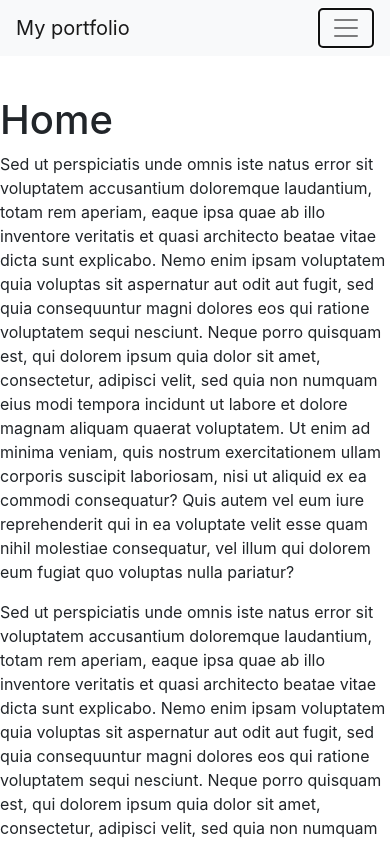
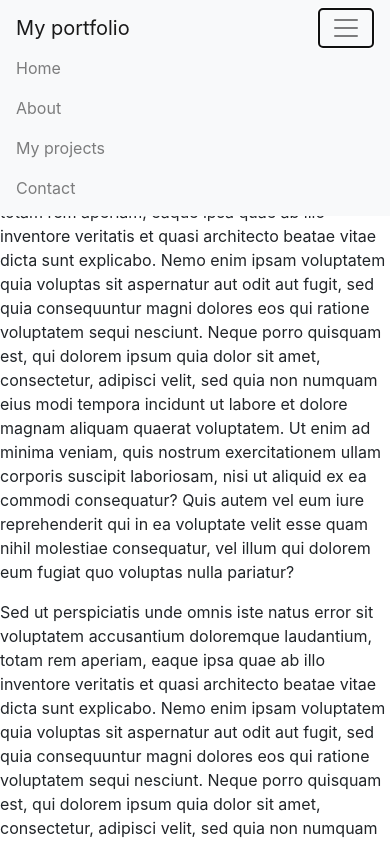
Before and after one commit to maximeferraille/TP-BAISC-PORTFOLIO, a plain HTML site: page index.html in a window 390 px wide. Both pictures are taken after a click on the button 346 px from the left and 28 px from the top of the page. Shown: the top 844 px of the page. Drawn offline with nearby package versions, Linux system fonts and the light colour scheme.

Commit message:
Correction Q1 -> Q7

```diff
--- a/assets/app.js
+++ b/assets/app.js
@@ -1,5 +1,18 @@
 "use strict"
 
 $(document).ready(function() {
-  console.log("Code goes here");
+  // Q4 Burger menu appears or disappears when the corresponding button is clicked
+  // Bind click on nav button
+  $(".navbar-toggler").on("click", function() {
+    $("#navbarSupportedContent").toggle();
+  });
+
+  // Q5 Bind click on each nav link
+  $(".nav-link").on("click", function(event) {
+    // Q6 Prevent browser default behavior
+    event.preventDefault();
+
+    // Q7 Scroll instantly to this position
+    $("html, body").animate({ scrollTop: 500 }, 1000);
+  });
 });
--- a/index.html
+++ b/index.html
@@ -21,16 +21,16 @@
     <div class="collapse navbar-collapse" id="navbarSupportedContent">
       <ul class="navbar-nav mr-auto">
         <li class="nav-item">
-          <a href="#" class="nav-link">Home</a>
+          <a href="#home" class="nav-link">Home</a>
         </li>
         <li class="nav-item">
-          <a href="#" class="nav-link">About</a>
+          <a href="#about" class="nav-link">About</a>
         </li>
         <li class="nav-item">
-          <a href="#" class="nav-link">My projects</a>
+          <a href="#projects" class="nav-link">My projects</a>
         </li>
         <li class="nav-item">
-          <a href="#" class="nav-link">Contact</a>
+          <a href="#contact" class="nav-link">Contact</a>
         </li>
       </ul>
     </div>
```
